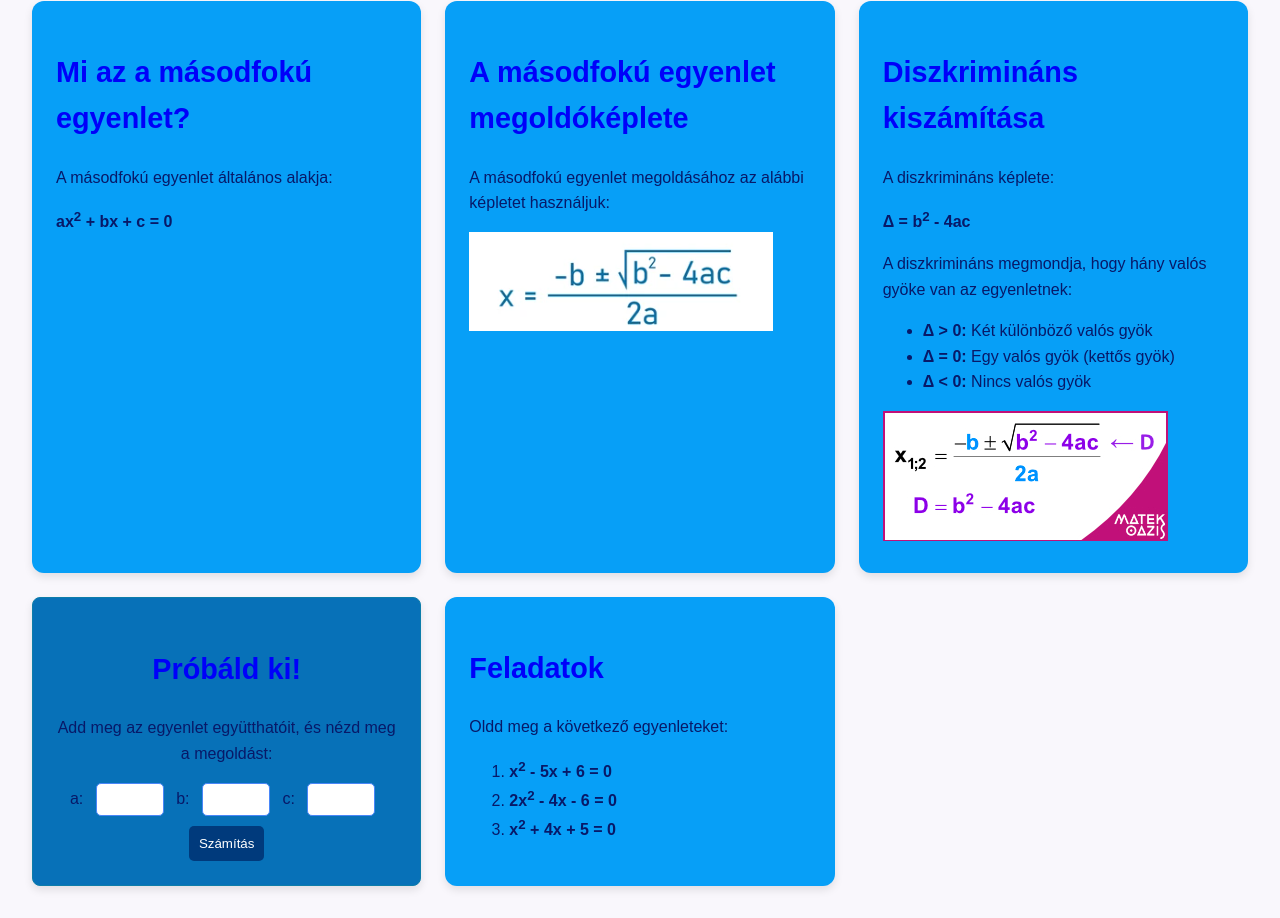
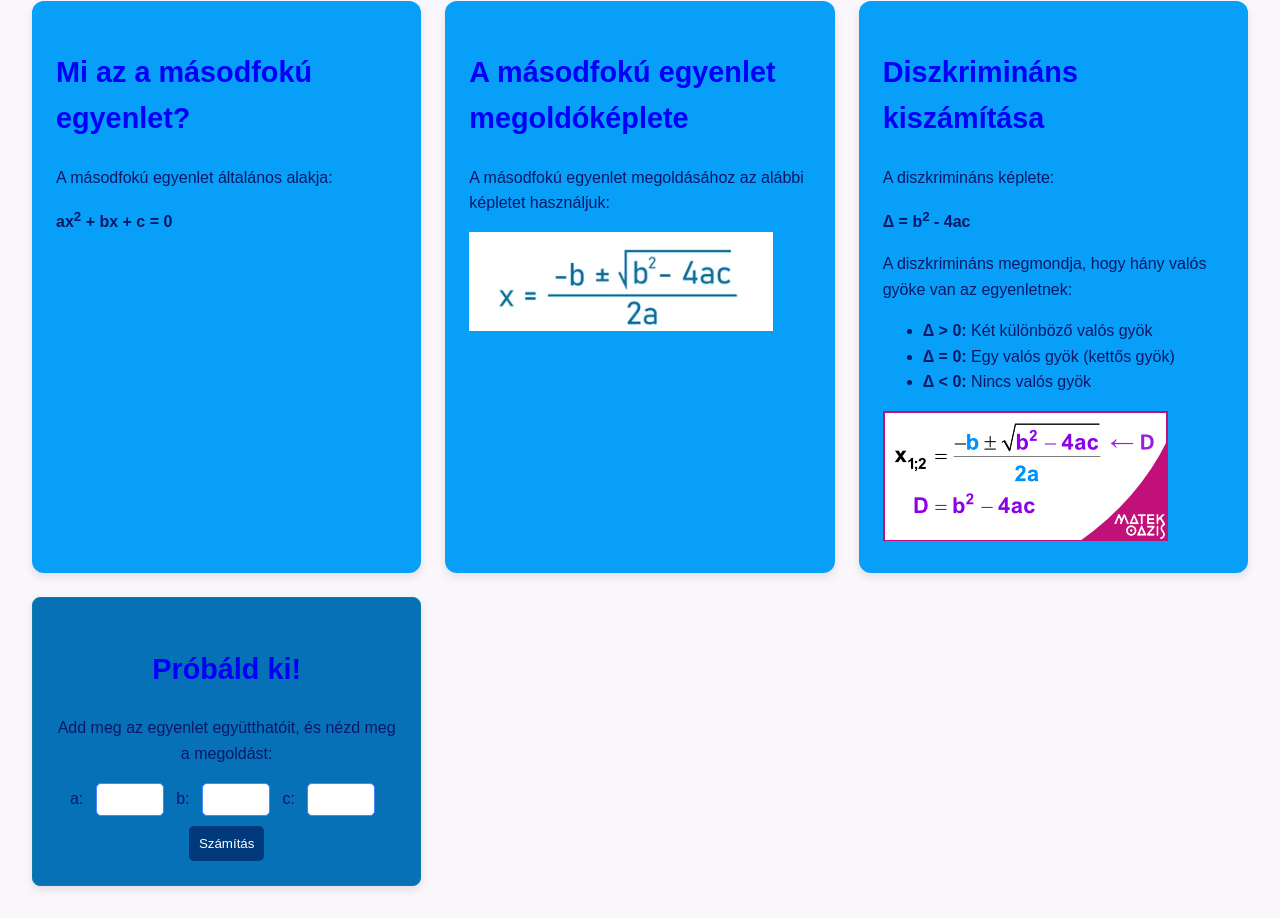
Before and after one commit to AKOS18/mema, a plain HTML site: page index.html in a window 1280 px wide. Shown: the part 219-1137 px from the top of the page. Drawn offline with Linux system fonts and the light colour scheme.

Commit message:
Update index.html

```diff
--- a/index.html
+++ b/index.html
@@ -139,16 +139,6 @@
             </form>
             <div id="result" class="result"></div>
         </div>
-
-        <div class="card">
-            <h2>Feladatok</h2>
-            <p>Oldd meg a következő egyenleteket:</p>
-            <ol>
-                <li><strong>x<sup>2</sup> - 5x + 6 = 0</strong></li>
-                <li><strong>2x<sup>2</sup> - 4x - 6 = 0</strong></li>
-                <li><strong>x<sup>2</sup> + 4x + 5 = 0</strong></li>
-            </ol>
-        </div>
     </main>
 
     <script>
```
